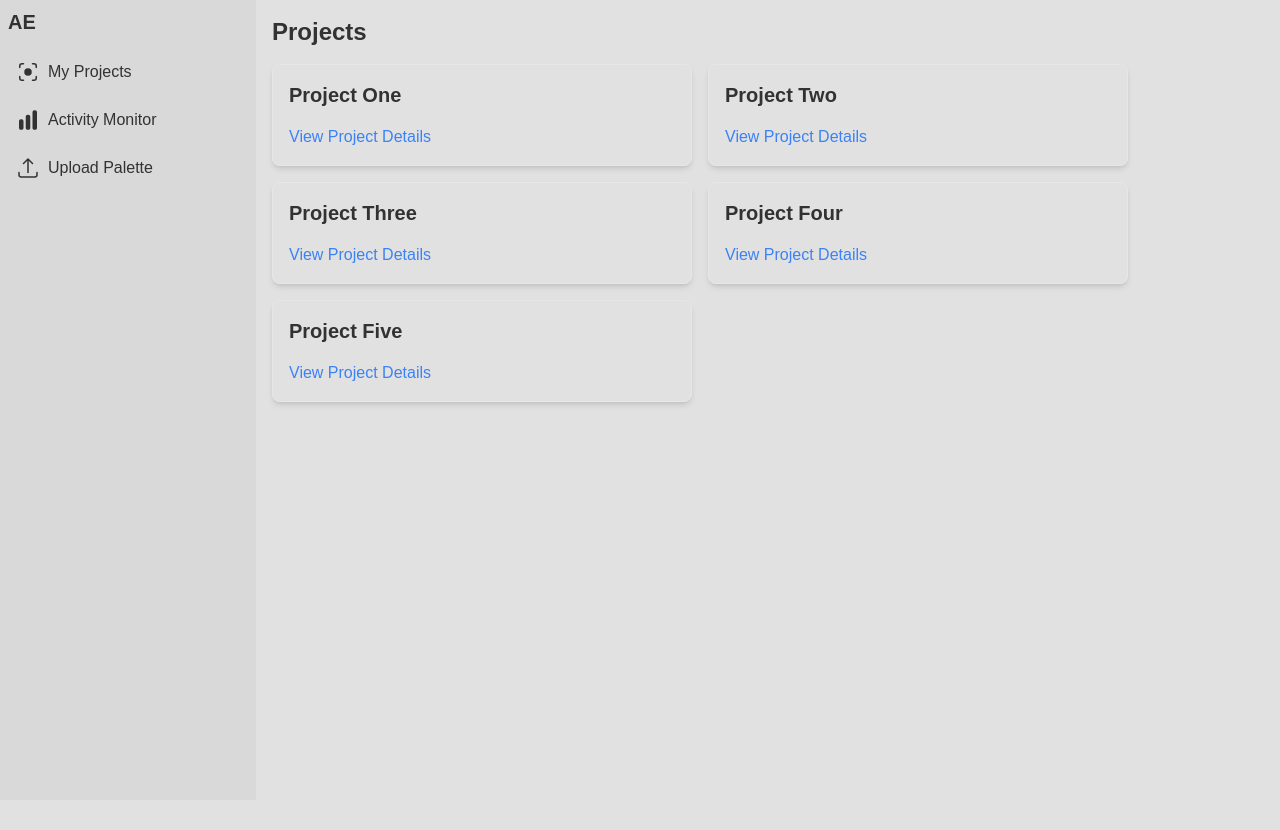
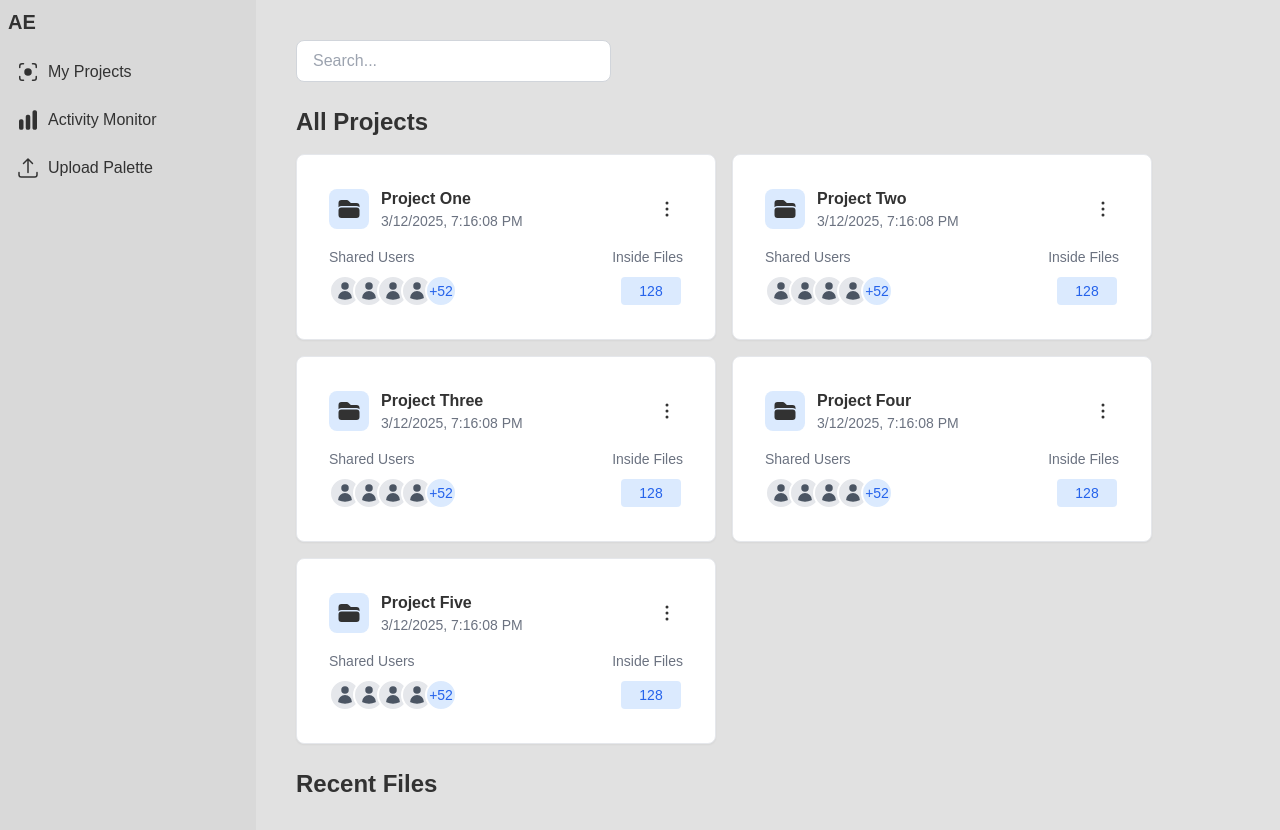
Before and after one commit to CPSC319-2025/404-Found-DAM, a Next.js app in the folder frontend/: page /projects in a window 1280 px wide. Shown: the top 830 px of the page. Before the commit the page ends 800 px from the top, so only its background shows below. Built offline with nearby package versions, Linux system fonts and the light colour scheme.

Commit message:
add "All projoects" ui design

```diff
--- a/frontend/src/app/projects/components/ProjectCard.tsx
+++ b/frontend/src/app/projects/components/ProjectCard.tsx
@@ -1,19 +1,86 @@
-import Link from "next/link";
+import Link from 'next/link';
 
 interface ProjectCardProps {
 	name: string;
 	id: string;
 }
 
-export default function ProjectCard({name, id}: ProjectCardProps) {
+export default function ProjectCard({ name, id }: ProjectCardProps) {
 	return (
 		<Link href={`/projects/${id}`} passHref>
-      <div className="border p-4 rounded-lg shadow-md hover:shadow-lg transition-shadow duration-300 cursor-pointer">
-        <h3 className="text-xl font-semibold">{name}</h3>
-        <div className="mt-4">
-          <span className="text-blue-500 hover:text-blue-700 font-medium">
-            View Project Details
-          </span>
+			<div className="border p-4 rounded-lg hover:shadow-lg transition-shadow duration-300 cursor-pointer bg-white shadow-sm">
+				<div className="flex flex-col gap-4 p-4">
+					<div className="flex items-center justify-between">
+						<div className="flex items-center gap-3">
+							<div className="w-10 h-10 bg-blue-100 rounded-lg flex items-center justify-center">
+								<svg
+									xmlns="http://www.w3.org/2000/svg"
+									viewBox="0 0 24 24"
+									fill="currentColor"
+									className="size-6"
+								>
+									<path d="M19.5 21a3 3 0 0 0 3-3v-4.5a3 3 0 0 0-3-3h-15a3 3 0 0 0-3 3V18a3 3 0 0 0 3 3h15ZM1.5 10.146V6a3 3 0 0 1 3-3h5.379a2.25 2.25 0 0 1 1.59.659l2.122 2.121c.14.141.331.22.53.22H19.5a3 3 0 0 1 3 3v1.146A4.483 4.483 0 0 0 19.5 9h-15a4.483 4.483 0 0 0-3 1.146Z" />
+								</svg>
+							</div>
+							<div>
+								<p className="text-l font-semibold">{name}</p>
+								<p className="text-sm text-gray-500">
+									{new Date().toLocaleDateString()}
+									{', '}
+									{new Date().toLocaleTimeString()}
+								</p>
+							</div>
+						</div>
+						<div className="flex items-center justify-center w-8 h-8 hover:bg-gray-100 rounded-full cursor-pointer">
+							<svg
+								xmlns="http://www.w3.org/2000/svg"
+								viewBox="0 0 24 24"
+								fill="currentColor"
+								className="size-6"
+							>
+								<path
+									fill-rule="evenodd"
+									d="M10.5 6a1.5 1.5 0 1 1 3 0 1.5 1.5 0 0 1-3 0Zm0 6a1.5 1.5 0 1 1 3 0 1.5 1.5 0 0 1-3 0Zm0 6a1.5 1.5 0 1 1 3 0 1.5 1.5 0 0 1-3 0Z"
+									clip-rule="evenodd"
+								/>
+							</svg>
+						</div>
+					</div>
+					<div>
+						<div className="flex justify-between items-center">
+							<p className="text-sm text-gray-500">Shared Users</p>
+							<p className="text-sm text-gray-500">Inside Files</p>
+						</div>
+						<div className="flex items-center justify-between mt-2">
+							<div className="relative flex -space-x-2">
+								{[...Array(4)].map((_, index) => (
+									<div
+										key={index}
+										className="w-8 h-8 rounded-full bg-gray-200 border-2 border-white flex items-center justify-center"
+									>
+										<svg
+											xmlns="http://www.w3.org/2000/svg"
+											viewBox="0 0 24 24"
+											fill="currentColor"
+											className="w-5 h-5 text-gray-600"
+										>
+											<path
+												fillRule="evenodd"
+												d="M7.5 6a4.5 4.5 0 119 0 4.5 4.5 0 01-9 0zM3.751 20.105a8.25 8.25 0 0116.498 0 .75.75 0 01-.437.695A18.683 18.683 0 0112 22.5c-2.786 0-5.433-.608-7.812-1.7a.75.75 0 01-.437-.695z"
+												clipRule="evenodd"
+											/>
+										</svg>
+									</div>
+								))}
+								<div className="w-8 h-8 rounded-full bg-blue-100 border-2 border-white flex items-center justify-center text-sm font-medium text-blue-600">
+									+52
+								</div>
+							</div>
+							<div className="w-16 h-8 rounded-md bg-blue-100 border-2 border-white flex items-center justify-center text-sm font-medium text-blue-600">
+								128
+							</div>
+						</div>
+					</div>
 				</div>
 			</div>
 		</Link>
--- /dev/null
+++ b/frontend/src/app/projects/components/Search.tsx
@@ -0,0 +1,11 @@
+import Link from 'next/link';
+
+export default function Search({}) {
+	return (
+		<input
+			type="text"
+			placeholder="Search..."
+			className="w-1/3 border border-gray-300 rounded-lg py-2 px-4 focus:outline-none focus:border-blue-500"
+		/>
+	);
+}
--- a/frontend/src/app/projects/page.tsx
+++ b/frontend/src/app/projects/page.tsx
@@ -1,24 +1,28 @@
-import ProjectCard from "./components/ProjectCard";
-
+import ProjectCard from './components/ProjectCard';
+import Search from './components/Search';
 const projects = [
-  { id: "1", name: "Project One" },
-  { id: "2", name: "Project Two" },
-  { id: "3", name: "Project Three" },
-  { id: "4", name: "Project Four" },
-  { id: "5", name: "Project Five" },
+	{ id: '1', name: 'Project One' },
+	{ id: '2', name: 'Project Two' },
+	{ id: '3', name: 'Project Three' },
+	{ id: '4', name: 'Project Four' },
+	{ id: '5', name: 'Project Five' },
 ];
 
 export default function ProjectsPage() {
 	return (
-    <div>
-      <h1 className="text-2xl font-bold mb-4">Projects</h1>
+		<div className="p-6 min-h-screen">
+			<div className="flex flex-col md:flex-row items-start md:items-center justify-between mb-6">
+				<Search />
+			</div>
+			<h1 className="text-2xl font-semibold mb-4">All Projects</h1>
 			<div className="grid grid-cols-1 sm:grid-cols-[repeat(auto-fill,_minmax(320px,_1fr))] lg:grid-cols-[repeat(auto-fill,_minmax(320px,_420px))] gap-4">
-        {projects.map((project) => (
+				{projects.map(project => (
 					<div key={project.id} className="w-full h-full">
 						<ProjectCard id={project.id} name={project.name} />
 					</div>
 				))}
 			</div>
+			<h1 className="text-2xl font-semibold mb-4 py-6">Recent Files</h1>
 		</div>
 	);
 }
```
Lines whose indentation alone changed are shown as unchanged.
